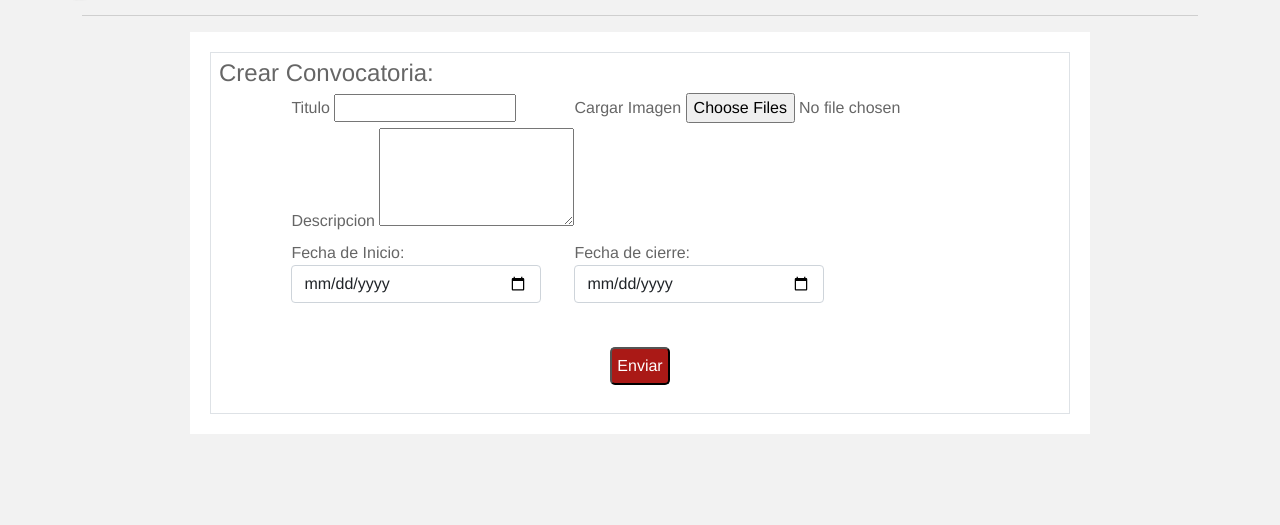
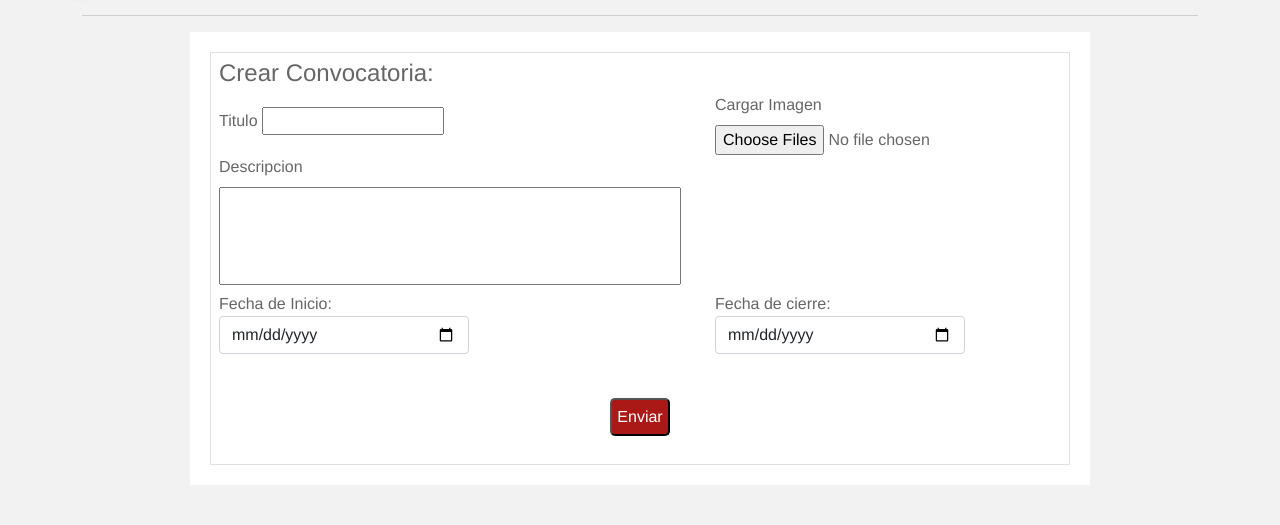
Before and after one commit to dannadeily/web-grupo8, a PHP site: page /vistas/modulo/crearConvocatoria.php in a window 1280 px wide. Shown: the part 81-606 px from the top of the page. Run offline with PHP 8.4, Linux system fonts and the light colour scheme; some libraries are stand-ins or nearby versions.

Commit message:
crear convocatoria

```diff
--- a/vistas/css/crearConvocatoria.css
+++ b/vistas/css/crearConvocatoria.css
@@ -60,9 +60,6 @@ form{
 
 }
 
-textarea {
-    resize: none;
-}
 
 reset{
   button-registrar{
--- a/vistas/modulo/crearConvocatoria.php
+++ b/vistas/modulo/crearConvocatoria.php
@@ -35,10 +35,10 @@
           </td>
         </tr>
 
-        <tr colspan="2">
+        <tr colspan="2"  >
           <td >
             <label  class="form-label" for="form4Example3">Descripcion</label>
-            <textarea width="auto" name="descripcion"  required id="form4Example3" rows="4"></textarea>
+            <textarea style="resize: none" cols="50" width="auto" name="descripcion"  required id="form4Example3" rows="4"></textarea>
           </td>
           <td></td>
 
```
